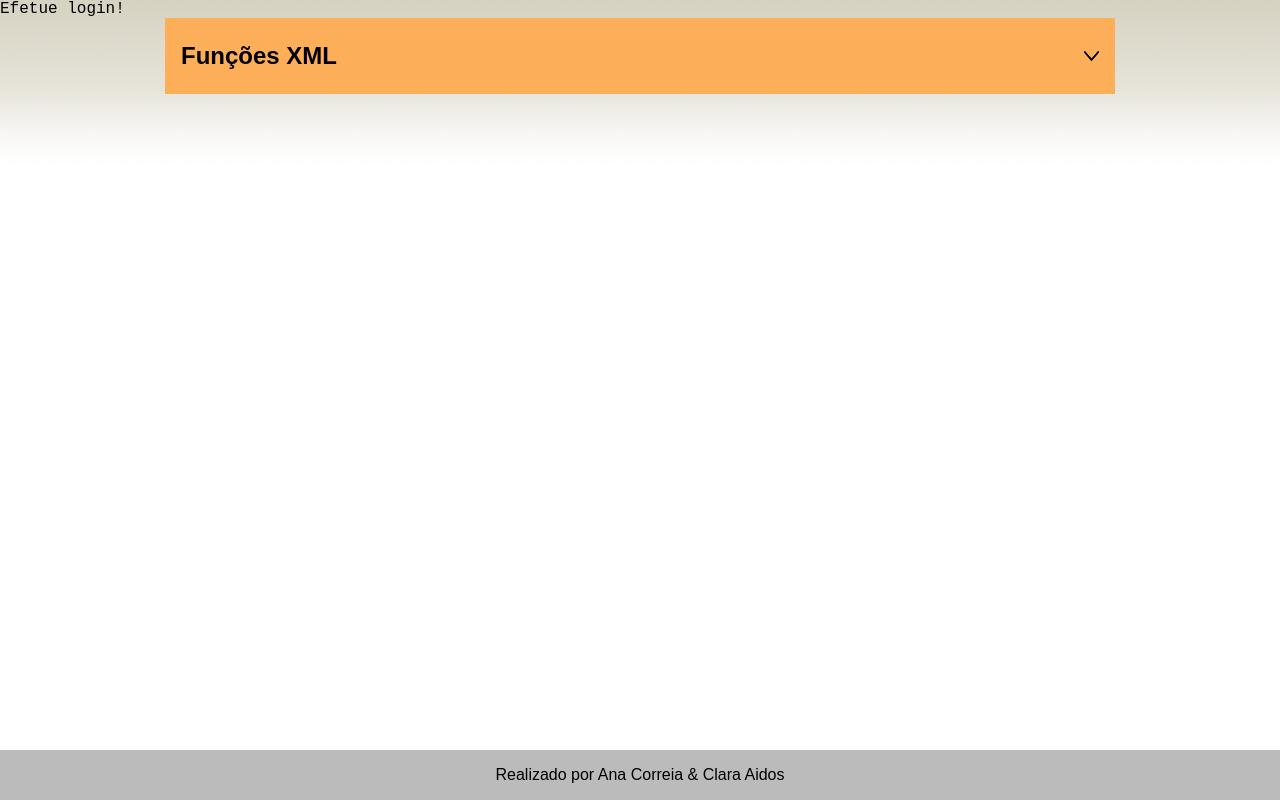
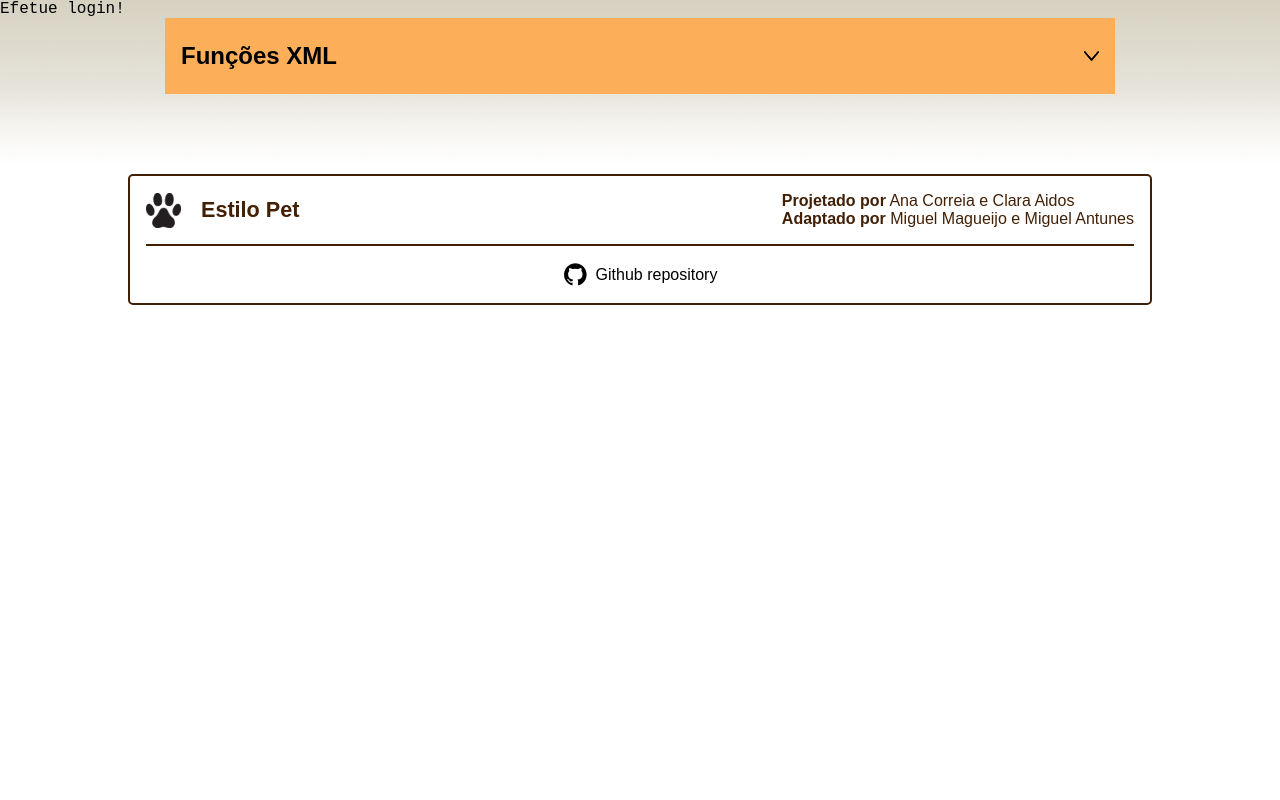
Before and after one commit to miguelmagueijo/EstiloPet, a PHP site: page /PgUtilizador.php in a window 1280 px wide. Run offline with PHP 8.4, Linux system fonts and the light colour scheme; data that the repository does not hold is empty; some libraries are stand-ins or nearby versions.

Commit message:
Add footer.php
Add footer.php that works like a component;

```diff
--- a/paginas/PgDadosPessoais.php
+++ b/paginas/PgDadosPessoais.php
@@ -69,9 +69,6 @@
                             </div>
                         </form>
                     </div>
-                </div>
-                <div id='footer'>
-                    <p id='esq'>Realizado por Ana Correia & Clara Aidos</p>
                 </div>";
         } else {
             echo "Algo correu mal...";
@@ -81,6 +78,8 @@
         echo "Efetue login!";
         header("Refresh:1; url=logout.php");
     }
+
+    include_once("footer.html");
     ?>
 </body>
 
--- a/paginas/PgEditarAnimal.php
+++ b/paginas/PgEditarAnimal.php
@@ -113,9 +113,7 @@
             Voltar atrás
         </a>
     </div>
-    <div id="footer">
-        <p id="esq">Realizado por Ana Correia & Clara Aidos</p>
-    </div>
+    <?php include_once("footer.html") ?>
 </body>
 
 </html>
--- a/paginas/PgEditarMarcacao.php
+++ b/paginas/PgEditarMarcacao.php
@@ -140,9 +140,7 @@
             Voltar atrás
         </a>
     </div>
-    <div id="footer">
-        <p id="esq">Realizado por Ana Correia & Clara Aidos</p>
-    </div>
+    <?php include_once("footer.html") ?>
 </body>
 
 </html>
--- a/paginas/PgEditarUtilizador.php
+++ b/paginas/PgEditarUtilizador.php
@@ -93,8 +93,6 @@
                 Voltar atrás
             </a>
         </div>
-        <div id="footer">
-            <p id="esq">Realizado por Ana Correia & Clara Aidos</p>
-        </div>
+        <?php include_once("footer.html") ?>
     </body>
 </html>
--- a/paginas/PgEfetuarMarcacao.php
+++ b/paginas/PgEfetuarMarcacao.php
@@ -83,9 +83,7 @@
         }
         ?>
 
-        <div id="footer">
-            <p id="esq">Realizado por Ana Correia & Clara Aidos</p>
-        </div>
+        <?php include_once("footer.html") ?>
     </div>
 </body>
 
--- a/paginas/PgExportDatabase.php
+++ b/paginas/PgExportDatabase.php
@@ -120,5 +120,6 @@
                 xmlCodeElement.innerText = xmlCodeElement.innerText.trim();
             </script>
         </main>
+        <?php include_once("footer.html") ?>
     </body>
 </html>
--- a/paginas/PgExportDatabaseDTD.php
+++ b/paginas/PgExportDatabaseDTD.php
@@ -118,5 +118,6 @@ if (!auth_isAdmin()) {
                 xmlCodeElement.innerText = xmlCodeElement.innerText.trim();
             </script>
         </main>
+        <?php include_once("footer.html") ?>
     </body>
 </html>
--- a/paginas/PgExportDatabaseXSD.php
+++ b/paginas/PgExportDatabaseXSD.php
@@ -183,5 +183,6 @@
                 xmlCodeElement.innerText = xmlCodeElement.innerText.trim();
             </script>
         </main>
+        <?php include_once("footer.html") ?>
     </body>
 </html>
--- a/paginas/PgLogin.php
+++ b/paginas/PgLogin.php
@@ -58,10 +58,8 @@
                 <a class="go-back-btn" href="index.php">Voltar à Página Principal</a>
             </div>
         </div>
-        <div id="footer">
-            <p>Realizado por Ana Correia & Clara Aidos</p>
-        </div>
     </div>
+    <?php include_once("footer.html") ?>
 </body>
 
 </html>
--- a/paginas/PgRegistarAnimal.php
+++ b/paginas/PgRegistarAnimal.php
@@ -96,9 +96,7 @@
             Voltar atrás
         </a>
     </div>
-    <div id="footer">
-        <p id="esq">Realizado por Ana Correia & Clara Aidos</p>
-    </div>
+    <?php include_once("footer.html") ?>
 </body>
 
 </html>
--- a/paginas/PgRegisto.php
+++ b/paginas/PgRegisto.php
@@ -95,10 +95,8 @@
                 <a class="go-back-btn" href="index.php">Voltar à Página Principal</a>
             </div>
         </div>
-        <div id="footer">
-            <p>Realizado por Ana Correia & Clara Aidos</p>
-        </div>
     </div>
+    <?php include_once("footer.html") ?>
 </body>
 
 </html>
--- a/paginas/PgUtilizador.php
+++ b/paginas/PgUtilizador.php
@@ -512,11 +512,7 @@
             ";
         ?>
 
-        <div id="footer">
-            <p id="esq">Realizado por Ana Correia & Clara Aidos</p>
-        </div>
-    </div>
-
+    <?php include_once("footer.html") ?>
     <!-- TODO: remove accordion, adopt menu-box -->
     <script>
         const menuChoices = document.getElementsByClassName("menu-box");
--- a/paginas/contactos.php
+++ b/paginas/contactos.php
@@ -36,10 +36,8 @@
                 </div>
             </div>
         </div>
-        <div id="footer">
-            <p id="esq">Realizado por Ana Correia & Clara Aidos</p>
-        </div>
     </div>
+    <?php include_once("footer.html") ?>
 </body>
 
 </html>
--- /dev/null
+++ b/paginas/footer.html
@@ -0,0 +1,23 @@
+<style>
+
+</style>
+
+<footer>
+    <div class="footer">
+        <div class="footer-main-container">
+            <div class="footer-head">
+                <img class="footer-logo" src="logo.png" />
+                <span class="footer-title">Estilo Pet</span>
+            </div>
+            <div class="footer-content-container">
+                <b>Projetado por</b> Ana Correia e Clara Aidos<br><b>Adaptado por</b> Miguel Magueijo e Miguel Antunes
+            </div>
+        </div>
+        <div class="footer-sub-container">
+            <a class="footer-github-link" href="https://github.com/miguelmagueijo/LOD">
+                <img src="github-icon.webp" />
+                Github repository
+            </a>
+        </div>
+    </div>
+</footer>
--- a/paginas/index.php
+++ b/paginas/index.php
@@ -95,10 +95,8 @@
             </div>
             <div id="contacto"><a href="contactos.php">Contactos</a></div>
         </div>
-        <div id="footer">
-            <p id="esq">Realizado por Ana Correia & Clara Aidos</p>
-        </div>
     </div>
+    <?php include_once("footer.html") ?>
 </body>
 
 </html>
--- a/paginas/style.css
+++ b/paginas/style.css
@@ -256,6 +256,81 @@ nav {
 ########################################################################################################################
 ########################################################################################################################
 */
+/*
+########################################################################################################################
+Footer
+########################################################################################################################
+*/
+footer {
+    width: 100vw;
+    margin: 3rem 0;
+    box-sizing: border-box;
+}
+
+.footer {
+    width: 80%;
+    margin: 1rem auto 0 auto;
+    padding: 1rem;
+    border: 2px solid #422006;
+    color: #422006;
+    border-radius: 5px;
+    box-sizing: border-box;
+}
+
+.footer-main-container {
+    display: flex;
+    justify-content: space-between;
+    align-items: center;
+}
+
+.footer-head {
+    display: flex;
+    gap: 0 1.25rem;
+    align-items: center;
+}
+
+.footer-logo {
+    height: 35px;
+    width: 35px;
+}
+
+.footer-title {
+    display: block;
+    font-size: 1.35rem;
+    font-weight: bold;
+}
+
+.footer-content-container {
+    font-size: 1rem;
+}
+
+.footer-sub-container {
+    margin-top: 1rem;
+    padding-top: 1rem;
+    border-top: 2px solid #422006;
+}
+
+.footer-github-link {
+    width: fit-content;
+    margin: 0 auto;
+    color: black;
+    text-decoration: none;
+    display: flex;
+    align-items: center;
+    gap: 0 0.5rem;
+}
+
+.footer-github-link:hover {
+    text-decoration: underline;
+}
+
+.footer-github-link img {
+    width: 25px;
+}
+/*
+########################################################################################################################
+########################################################################################################################
+*/
 
 .form-warning {
     width: 350px;
```
Also changed, not shown: paginas/github-icon.webp (added).
